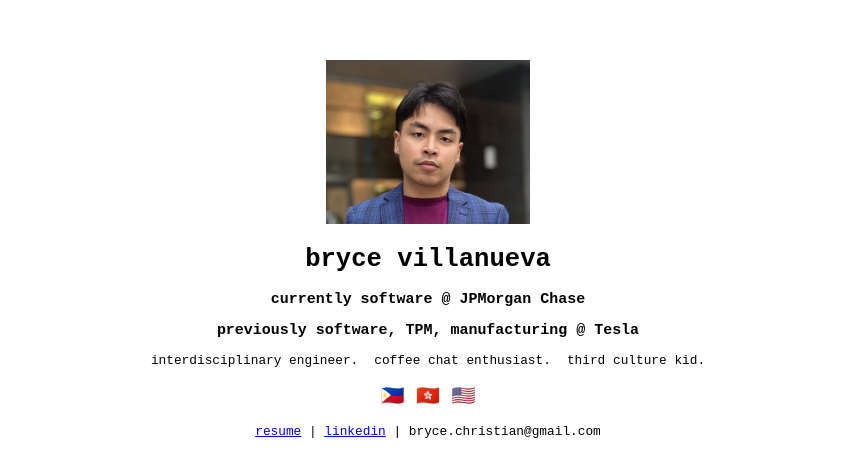
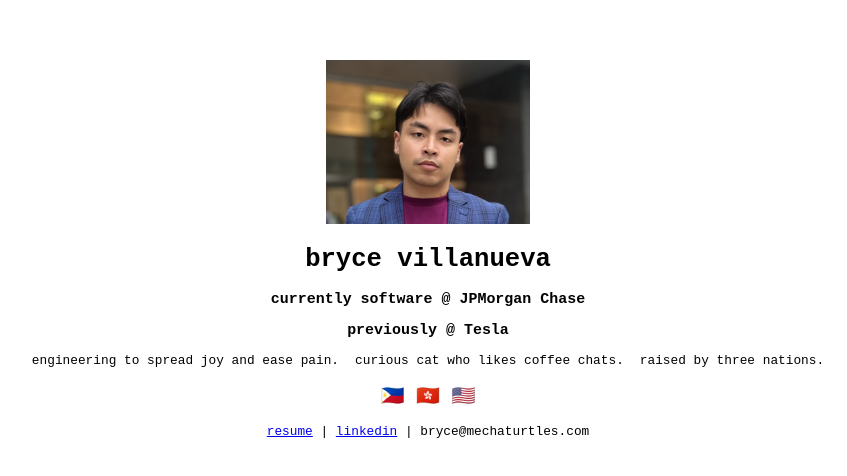
Before and after one commit to mechaturtles/mechaturtles.github.io, a website built with Parcel: page src/index.html in a window 1280 px wide. Shown: the part 152-628 px from the top of the page, without its empty margins (220-1067 px from the left). Built offline with nearby package versions, Linux system fonts and the light colour scheme.

Commit message:
Update index.html

```diff
--- a/src/index.html
+++ b/src/index.html
@@ -15,12 +15,12 @@
       currently software @ <b>JPMorgan Chase</b>
     </h3>
     <h3>
-      previously software, TPM, manufacturing @ <b>Tesla</b>
+      previously @ <b>Tesla</b>
     </h3>
     <div id="tagline">
-      <p>interdisciplinary engineer.</p>
-      <p>coffee chat enthusiast.</p>
-      <p>third culture kid.</p>
+      <p>engineering to spread joy and ease pain.</p>
+      <p>curious cat who likes coffee chats.</p>
+      <p>raised by three nations.</p>
     </div>
     <h2>🇵🇭 🇭🇰 🇺🇸</h2>
     <p id="links">
@@ -29,7 +29,7 @@
       |
       <a href="https://linkedin.com/in/beerice" target="_blank" rel="noopener noreferrer">linkedin</a>
       |
-      &#098;&#114;&#121;&#099;&#101;&#046;&#099;&#104;&#114;&#105;&#115;&#116;&#105;&#097;&#110;&#064;&#103;&#109;&#097;&#105;&#108;&#046;&#099;&#111;&#109;
+      &#x62;&#x72;&#x79;&#x63;&#x65;&#x40;&#x6D;&#x65;&#x63;&#x68;&#x61;&#x74;&#x75;&#x72;&#x74;&#x6C;&#x65;&#x73;&#x2E;&#x63;&#x6F;&#x6D;
     </p>
   </div>
 </body>
```
